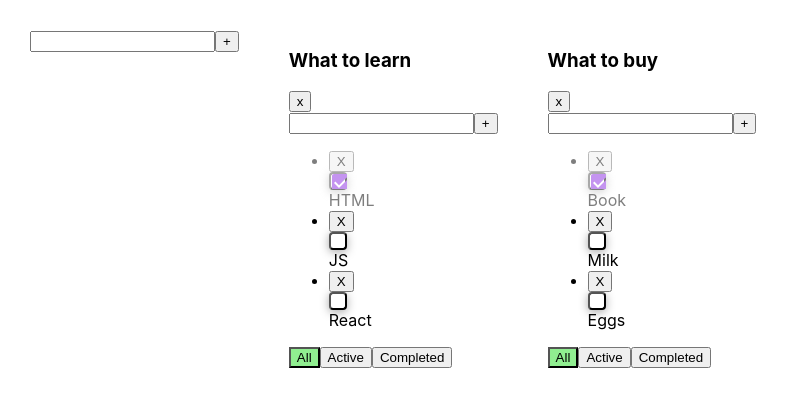
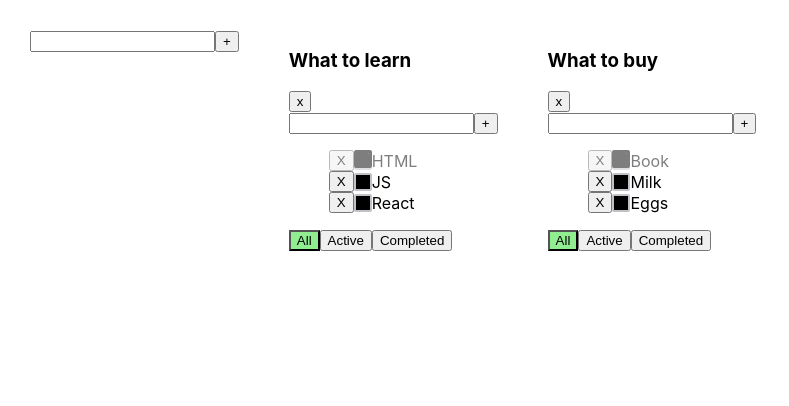
Before and after one commit to DmitrijSergeev/Todolist, a React (Create React App) app: page / in a window 1280 px wide. Shown: the top 406 px of the page, without its empty margins (0-789 px from the left). Built offline with nearby package versions, Linux system fonts and the light colour scheme.

Commit message:
refactoring checkbox

```diff
--- a/package.json
+++ b/package.json
@@ -4,6 +4,7 @@
   "private": true,
   "dependencies": {
     "@radix-ui/react-checkbox": "^1.0.4",
+    "@radix-ui/react-label": "^2.0.2",
     "@reduxjs/toolkit": "^2.2.1",
     "@testing-library/jest-dom": "^5.16.5",
     "@testing-library/react": "^13.4.0",
@@ -25,6 +26,7 @@
     "react-scripts": "5.0.1",
     "redux": "^5.0.1",
     "redux-thunk": "^3.1.0",
+    "sass": "^1.72.0",
     "storybook": "start-storybook -p 9009",
     "typescript": "^4.8.4",
     "uuid": "^9.0.1",
--- a/src/assets/icons/Сheck.tsx
+++ b/src/assets/icons/Сheck.tsx
@@ -2,18 +2,17 @@ import React, {forwardRef, memo, Ref, SVGProps} from 'react';
 
 const SvgComponent = (props: SVGProps<SVGSVGElement>, ref: Ref<SVGSVGElement>) => (
     <svg
-        ref={ref}
-        width="18"
-        height="18"
-        viewBox="0 0 18 18"
-        fill="none"
-        xmlns="http://www.w3.org/2000/svg"
-        {...props}
+        fill={'none'}
+        height={18}
+        viewBox={'0 0 18 18'}
+        width={18}
+        xmlns={'http://www.w3.org/2000/svg'}
     >
         <path
-            d="M19 3H5C3.89 3 3 3.9 3 5V19C3 20.1 3.89 21 5 21H19C20.11 21 21 20.1 21
-            19V5C21 3.9 20.11 3 19 3ZM10 17L5 12L6.41 10.59L10 14.17L17.59 6.58L19 8L10 17Z"
-            fill="currentColor"
+            d={
+                'M16 0H2a2 2 0 00-2 2v14a2 2 0 002 2h14a2 2 0 002-2V2a2 2 0 00-2-2zM7 14L2 9l1.41-1.41L7 11.17l7.59-7.59L16 5l-9 9z'
+            }
+            fill={'currentColor'}
         />
     </svg>
 );
--- a/src/components/editableSpan/EditableSpan.tsx
+++ b/src/components/editableSpan/EditableSpan.tsx
@@ -31,7 +31,7 @@ export const EditableSpan = ({value, updateTitle}: EditableSpanProps) => {
                        onChange={changeTitleHandler}
                 />
             ) : (
-                <span onDoubleClick={activateSetEditableSpan}>{value}</span>
+                <span onDoubleClick={activateSetEditableSpan}> { value } </span>
             )}
         </>
     );
--- a/src/components/todolist/Todolist.module.css
+++ b/src/components/todolist/Todolist.module.css
@@ -15,3 +15,7 @@
 .isDone {
     opacity: 0.5;
 }
+.box{
+    display: flex;
+    align-items: center;
+}
--- a/src/components/todolist/Todolist.tsx
+++ b/src/components/todolist/Todolist.tsx
@@ -28,6 +28,8 @@ type TodolistProps = {
 export const Todolist = (props: TodolistProps) => {
     const {tasks, removeTask, changeFilter, addTask, changeTaskStatus,
         filter, title, todoId, removeTodo, updateTodoTitle, updateTaskTitle} = props;
+
+    const classNames = {box: s.box}
 
     const changeTaskHandler = (todoId: string, filter: FilterType) => {
         changeFilter(todoId, filter)
@@ -64,12 +66,13 @@ export const Todolist = (props: TodolistProps) => {
                         }
                         return (
                             <li key={t.taskId}
-                                className={t.isDone ? s.isDone : ''}>
-                                <Button onClick={removeOnCklick}>X</Button>
+                                className={`${t.isDone ? s.isDone : ''} ${classNames.box}`}
+                            >
+                                <Button onClick={removeOnCklick}> X </Button>
                                 <Checkbox checked={t.isDone}
                                           onChange={onChangeCheckedHandler}
                                 />
-                                <EditableSpan value={t.title} updateTitle={updateTitle}/>
+                                <EditableSpan value={ t.title } updateTitle={updateTitle}/>
                             </li>
                         )
                     })}
--- a/src/components/ui/checkbox/Checkbox.module.css
+++ /dev/null
@@ -1,28 +0,0 @@
-
-.root {
-    background-color: white;
-    width: 18px;
-    height: 18px;
-    border-radius: 4px;
-    display: flex;
-    align-items: center;
-    justify-content: center;
-    box-shadow: 0 2px 10px darkgrey;
-}
-.root:hover {
-    background-color: violet;
-}
-.root:focus {
-    box-shadow: 0 0 0 2px black;
-}
-
-.indicator {
-    color: blueviolet;
-}
-
-.Label {
-    color: white;
-    padding-left: 15px;
-    font-size: 15px;
-    line-height: 1;
-}
--- /dev/null
+++ b/src/components/ui/checkbox/Checkbox.module.scss
@@ -0,0 +1,59 @@
+.container {
+    display: flex;
+    column-gap: 10px;
+    align-items: center;
+    width: fit-content;
+}
+.label {
+    cursor: pointer;
+    display: flex;
+    align-items: center;
+
+    &.disabled {
+        cursor: initial;
+        color: grey;
+    }
+}
+.root {
+    cursor: pointer;
+
+    display: flex;
+    align-items: center;
+    justify-content: center;
+
+    width: 18px;
+    height: 18px;
+
+    background-color: #000;
+    border: 2px solid #c3c1c7;
+    border-radius: 2px;
+
+    &:focus {
+        background-color: var(--color-bg-focus);
+    }
+
+    &:disabled {
+        cursor: initial;
+        border-color: var(--color-dark-100);
+    }
+}
+//.buttonWrapper {
+//    cursor: pointer;
+//
+//    display: flex;
+//    align-items: center;
+//    justify-content: center;
+//
+//    width: 36px;
+//    height: 36px;
+//
+//    border-radius: 50%;
+//
+//    &.disabled {
+//        cursor: initial;
+//    }
+//}
+//.indicator {
+//    width: 18px;
+//    height: 18px;
+//}
--- a/src/components/ui/checkbox/Checkbox.tsx
+++ b/src/components/ui/checkbox/Checkbox.tsx
@@ -1,23 +1,43 @@
 import React from 'react';
 import * as RadixCheckbox from '@radix-ui/react-checkbox';
+import * as LabelRadix from '@radix-ui/react-label'
 import Check from "../../../assets/icons/Сheck";
-import s from './Checkbox.module.css'
+import s from './Checkbox.module.scss'
+import clsx from "clsx";
 
 type CheckBoxProps = {
-    checked?: boolean
-    onChange?: (checked: boolean) => void
+    checked: boolean
+    disabled?: boolean
+    id?: string
+    label?: string
+    onChange: (checked: boolean) => void
+    required?: boolean
 }
-export const Checkbox = ({checked, onChange}: CheckBoxProps) => {
+export const Checkbox = (
+    {checked, onChange, disabled}: CheckBoxProps) => {
+    const classNames = {
+        container: clsx(s.container),
+        label: clsx(s.label, disabled && s.disabled),
+        root: s.root,
+        indicator: s.indicator,
+        buttonWrapper: clsx(s.buttonWrapper, disabled && s.disabled),
+    }
     return (
-        <RadixCheckbox.Root
-            className={s.root}
-            checked={checked}
-            onCheckedChange={onChange}
-        >
-                <RadixCheckbox.Indicator
-                    className={s.indicator}>
-                    {checked && <Check/>}
-                </RadixCheckbox.Indicator >
-        </RadixCheckbox.Root>
+        <div className={classNames.container}>
+            <LabelRadix.Root asChild className={classNames.label}>
+                <div className={classNames.buttonWrapper}>
+                    <RadixCheckbox.Root
+                        className={classNames.root}
+                        checked={checked}
+                        onCheckedChange={onChange}
+                    > {checked &&
+                        <RadixCheckbox.Indicator className={classNames.indicator}>
+                            <Check/>
+                        </RadixCheckbox.Indicator>
+                    }
+                    </RadixCheckbox.Root>
+                </div>
+            </LabelRadix.Root>
+        </div>
     );
 };
--- a/src/components/ui/input/Input.tsx
+++ b/src/components/ui/input/Input.tsx
@@ -1,17 +1,16 @@
-import React, {ComponentPropsWithRef, ElementType, forwardRef} from 'react';
+import React, {ComponentPropsWithRef, forwardRef} from 'react';
 
-type InputProps<T extends ElementType = 'input'> = {
-    as?: T
+type InputProps = {
     className?: string
-} & ComponentPropsWithRef<T>
+} & ComponentPropsWithRef<'input'>
 
 
 export const Input = forwardRef<HTMLInputElement, InputProps>((props, ref) => {
-    const {className, as: Component = 'input', ...rest} = props;
+    const {className, ...rest} = props;
 
     return (
         <label>
-            <Component ref={ref} className={className} {...rest}/>
+            <input ref={ref} className={className} {...rest}/>
         </label>
     );
 });
```
Also changed, not shown: 1 other file (tests, documents, lock files or other folders).
